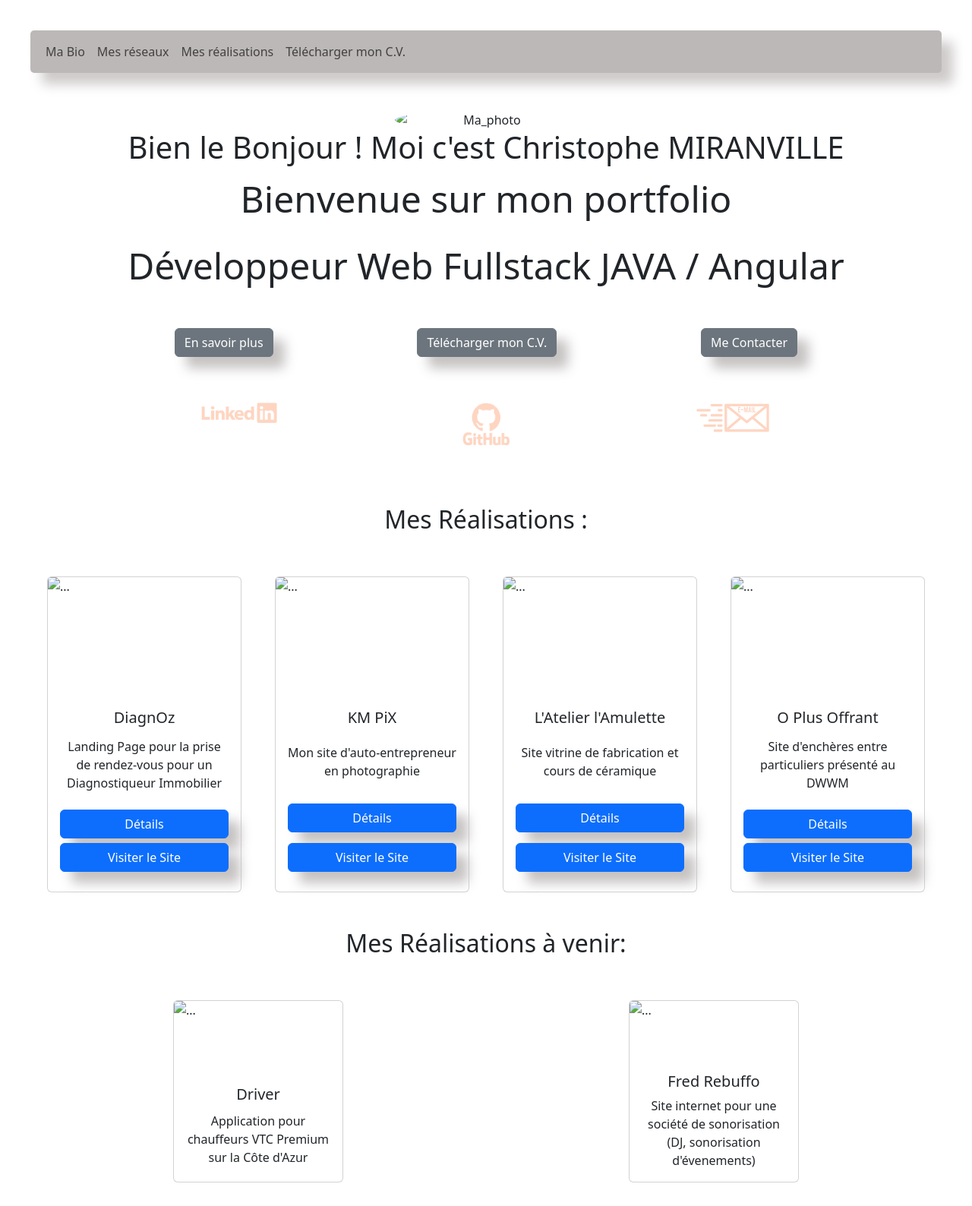
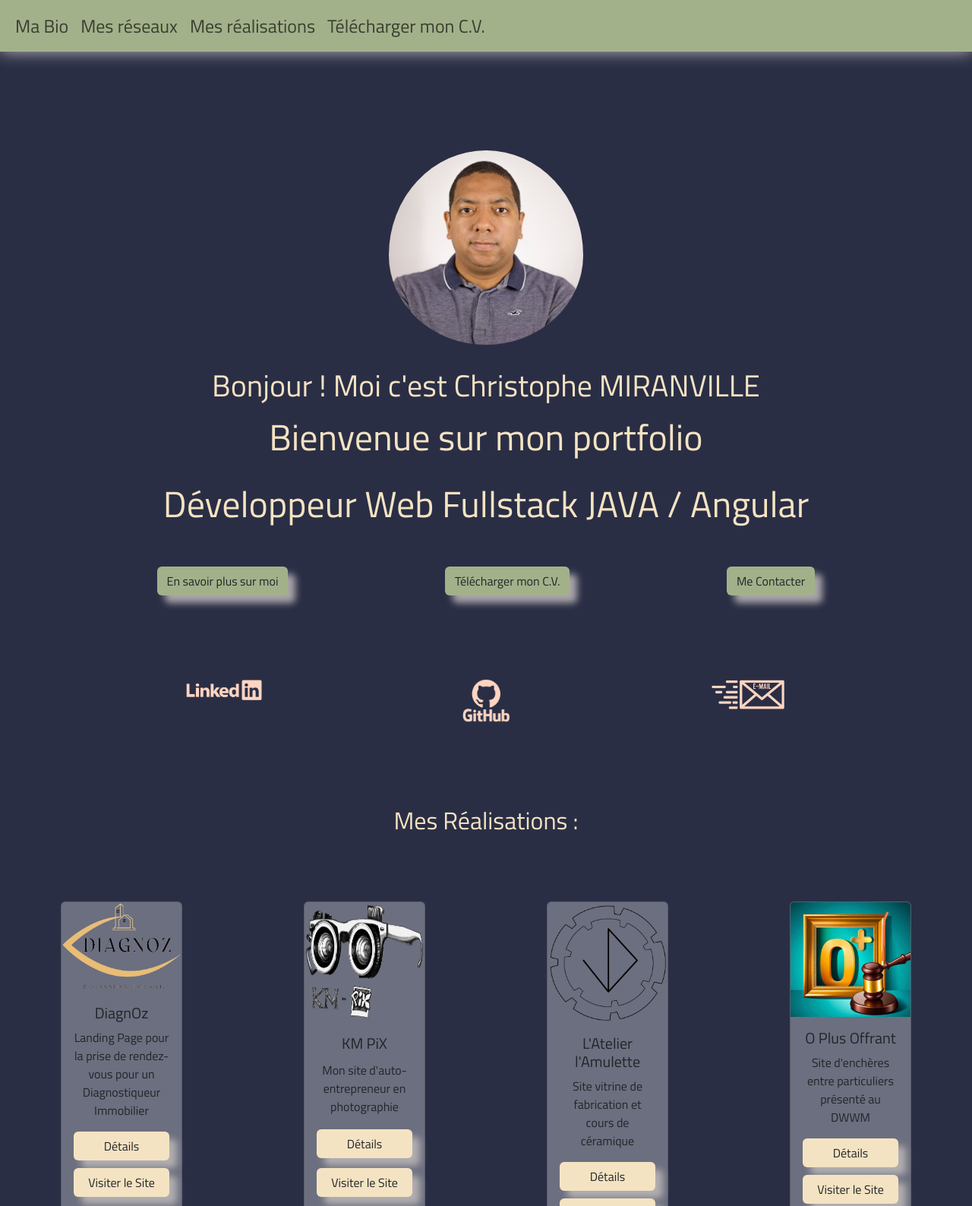
Before and after one commit to Christophe-miranville/Portfolio_dev_java, a plain HTML site: page index.html in a window 1280 px wide. Shown: the top 1588 px of the page at 76% size. Drawn offline with nearby package versions, Linux system fonts and the light colour scheme.

Commit message:
edit_color_and_add_modal_bio

```diff
--- a/index.html
+++ b/index.html
@@ -7,11 +7,16 @@
     <link rel="stylesheet" target="_blank" href="style.css">
     <link rel="stylesheet" target="_blank"
         href="https://cdn.jsdelivr.net/npm/bootstrap@5.3.3/dist/css/bootstrap.min.css">
+    <link rel="preconnect" href="https://fonts.googleapis.com">
+    <link rel="preconnect" href="https://fonts.gstatic.com" crossorigin>
+    <link
+        href="https://fonts.googleapis.com/css2?family=Titillium+Web:ital,wght@0,200;0,300;0,400;0,600;0,700;0,900;1,200;1,300;1,400;1,600;1,700&display=swap"
+        rel="stylesheet">
     <script src="https://cdn.jsdelivr.net/npm/bootstrap@5.3.3/dist/js/bootstrap.bundle.min.js" defer></script>
     <title>Portfolio - Christophe MIRANVILLE</title>
 </head>
 
-<body>
+<body id="body">
     <header>
         <nav class="navbar navbar-expand-lg">
             <div class="container-fluid">
@@ -21,33 +26,75 @@
                             <a class="nav-link" aria-current="page" href="#bio">Ma Bio</a>
                         </li>
                         <li class="nav-item">
-                            <a class="nav-link" aria-current="page" href="#">Mes réseaux</a>
+                            <a class="nav-link" aria-current="page" href="#socials">Mes réseaux</a>
                         </li>
                         <li class="nav-item">
                             <a class="nav-link" href="#projects">Mes réalisations</a>
                         </li>
-                        <li class="nav-item">
-                            <a class="nav-link" href="#">Télécharger mon C.V.</a>
-                        </li>
+                        <div>
+                            <li class="nav-item">
+                                <a class="nav-link" id="btn_green" target="_blank"
+                                    href="img\CV MIRANVILLE CHRISTOPHE DEV Java.pdf"
+                                    download="CV MIRANVILLE CHRISTOPHE DEV Java.pdf"> Télécharger mon C.V.</a>
+                            </li>
+                        </div>
 
                     </ul>
                 </div>
             </div>
         </nav>
     </header>
+
     <div class="bio" id="bio">
-        <img class="picture_of_me" src="../portfolio_avec_bootstrap/img/photo_author.png" alt="Ma_photo">
-        <h1 class="text-center">Bien le Bonjour ! Moi c'est Christophe MIRANVILLE</h1>
+        <img class="picture_of_me" src="img\photo_author.png" alt="Ma_photo">
+        <h1 class="text-center me">Bonjour ! Moi c'est Christophe MIRANVILLE</h1>
         <p class="welcome text-center">Bienvenue sur mon portfolio</p>
         <p class="welcome text-center">Développeur Web Fullstack JAVA / Angular</p>
         <div class="bio_button">
-            <button type="button" class="btn btn-secondary">En savoir plus</button>
-            <!-- <button type="button" class="btn btn-secondary">Téléchargez mon C.V. (btn)</button> -->
-            <a class="btn btn-secondary ddl" target="_blank" href="img\CV MIRANVILLE CHRISTOPHE DEV Java.pdf"
+            <button type="button" class="btn" id="btn_green" data-bs-toggle="modal" data-bs-target="#MeModal">
+                En savoir plus sur moi
+            </button>
+
+            <div class="modal fade" id="MeModal" tabindex="-1" aria-labelledby="MeModalLabel" aria-hidden="true">
+                <div class="modal-dialog">
+                    <div class="modal-content">
+                        <div class="modal-header">
+                            <h1 class="modal-title fs-5" id="MeModalLabel">Plus de précisions sur mes tâches
+                            </h1>
+                            <button type="button" class="btn-close" data-bs-dismiss="modal" id="btn-close"
+                                aria-label="Close"></button>
+                        </div>
+                        <div class="modal-body">
+                            <div>
+                                <h6 class="h6_bold">prez</h6>
+                                <p>
+                                    moi blabla
+                                </p>
+                            </div>
+                            <div>
+                                <h6 class="h6_bold">futur</h6>
+                                wewewe
+                            </div>
+                            <div>
+                                <h6 class="h6_bold">Mce que je peux apporter</h6>
+                                bonne humeur
+                            </div>
+                        </div>
+                        <div class="modal-footer">
+                            <button type="button" class="btn btn-secondary" data-bs-dismiss="modal"
+                                id="btn-close">Close</button>
+                        </div>
+                    </div>
+                </div>
+            </div>
+            <!-- <button type="button" class="btn" id="btn_green">Téléchargez mon C.V. (btn)</button> -->
+            <a class="btn ddl" id="btn_green" target="_blank" href="img\CV MIRANVILLE CHRISTOPHE DEV Java.pdf"
                 download="CV MIRANVILLE CHRISTOPHE DEV Java.pdf"> Télécharger mon C.V.</a>
-            <button type="button" class="btn btn-secondary">Me Contacter</button>
+            <a href="mailto:christophe.miranville@laposte.net" class="btn " alt="send_me_a_mail" id="btn_green"
+                target="_blank" rel="noreferrer">
+                Me Contacter </a>
         </div>
-        <div class="socials">
+        <div class="socials" id="socials">
             <div>
                 <a href="https://www.linkedin.com/in/christophe-miranville" target="_blank" rel="noreferrer">
                     <img class='logo_socials' src="img/LinkedIn_peach.png" alt="show_my_linkedin" /></a>
@@ -62,14 +109,15 @@
             </div>
         </div>
     </div>
-    <h2 class="text-center p-5" id="projects">Mes Réalisations :</h2>
+    <h2 class="text-center" id="projects">Mes Réalisations :</h2>
     <div class="cards d-flex justify-content-around ">
-        <div class="card" style="width: 16rem; height:26rem">
-            <img src="../portfolio_avec_bootstrap/img/Logo DiagnOz couleur.png" class="card-img-top" alt="...">
+        <div id="card" class="card" style="width: 16rem; height:26rem">
+            <img src="img/Logo DiagnOz couleur.png" class="card-img-top" alt="...">
             <div class="card-body ">
                 <h5 class="card-title">DiagnOz</h5>
                 <p class="card-text">Landing Page pour la prise de rendez-vous pour un Diagnostiqueur Immobilier</p>
-                <button type="button" class="btn btn-primary" data-bs-toggle="modal" data-bs-target="#DiagnozModal">
+                <button type="button" class="btn" id="button_project" data-bs-toggle="modal"
+                    data-bs-target="#DiagnozModal">
                     Détails
                 </button>
                 <div class="modal fade" id="DiagnozModal" tabindex="-1" aria-labelledby="DiagnozModalLabel"
@@ -79,21 +127,24 @@
                             <div class="modal-header">
                                 <h1 class="modal-title fs-5" id="DiagnozModalLabel">Plus de précisions sur mes tâches
                                 </h1>
-                                <button type="button" class="btn-close" data-bs-dismiss="modal"
+                                <button type="button" class="btn-close" data-bs-dismiss="modal" id="btn-close"
                                     aria-label="Close"></button>
                             </div>
                             <div class="modal-body">
                                 <div>
                                     <h6 class="h6_bold">Ce projet est un client en Freelance.</h6>
                                     <p>
-                                        Il s'est présenté pendant ma préparation au Titre Professionnel de DWWM. J'ai dû                                        mettre en place une organisation afin de ne délaisser aucune des tâches. C'est une landing page afin
+                                        Il s'est présenté pendant ma préparation au Titre Professionnel de DWWM. J'ai dû
+                                        mettre en place une organisation afin de ne délaisser aucune des tâches. C'est
+                                        une landing page afin
                                         d'effectuer une demande de rendez-vous pour un diagnostic immobilier. Il est
                                         utilisé par le gérant mais aussi sur les tablettes des salariés du client.
                                     </p>
                                 </div>
                                 <div>
                                     <h6 class="h6_bold">Ce que ce projet m'a apporté :</h6>
-                                    Client final, stress à gérer, des responsabilités vis à vis du client, des délais à respecter.
+                                    Client final, stress à gérer, des responsabilités vis à vis du client, des délais à
+                                    respecter.
                                     Répondre aux éxigences du client, débuguer ses clients et fixer les bugs suite au
                                     déploiement.
                                 </div>
@@ -103,21 +154,23 @@
                                 </div>
                             </div>
                             <div class="modal-footer">
-                                <button type="button" class="btn btn-secondary" data-bs-dismiss="modal">Close</button>
+                                <button type="button" class="btn btn-secondary" data-bs-dismiss="modal"
+                                    id="btn-close">Close</button>
                             </div>
                         </div>
                     </div>
                 </div>
-                <a target="_blank" href="https://www.diagnoz.immo/" class="btn btn-primary button_project">Visiter
+                <a target="_blank" href="https://www.diagnoz.immo/" class="btn" id="button_project">Visiter
                     le Site</a>
             </div>
         </div>
-        <div class="card" style="width: 16rem; height:26rem">
-            <img src="../portfolio_avec_bootstrap/img/kmpix.png" class="card-img-top" alt="...">
+        <div id="card" class="card" style="width: 16rem; height:26rem">
+            <img src="img/kmpix.png" class="card-img-top" alt="...">
             <div class="card-body">
                 <h5 class="card-title">KM PiX</h5>
                 <p class="card-text">Mon site d'auto-entrepreneur en photographie</p>
-                <button type="button" class="btn btn-primary" data-bs-toggle="modal" data-bs-target="#KmpixModal">
+                <button type="button" class="btn" id="button_project" data-bs-toggle="modal"
+                    data-bs-target="#KmpixModal">
                     Détails
                 </button>
                 <div class="modal fade" id="KmpixModal" tabindex="-1" aria-labelledby="KmpixModalLabel"
@@ -127,7 +180,7 @@
                             <div class="modal-header">
                                 <h1 class="modal-title fs-5" id="KmpixModalLabel">Plus de précisions sur mes tâches
                                 </h1>
-                                <button type="button" class="btn-close" data-bs-dismiss="modal"
+                                <button type="button" class="btn-close" data-bs-dismiss="modal" id="btn-close"
                                     aria-label="Close"></button>
                             </div>
                             <div class="modal-body">
@@ -147,30 +200,34 @@
                                     Celà m'a permis de voir que je pouvais faire ce que je voulais. J'ai pu
                                     essayer plusieurs outils.
                                     Et beaucoup de choix, je pense que mon site sera en évolution constante.
-                                    J'ai quand même une préfèrenceavec un client qui me fournit une maquette ou fournir une maquette
+                                    J'ai quand même une préfèrenceavec un client qui me fournit une maquette ou fournir
+                                    une maquette
                                     simple selon la demande du client.
                                 </div>
                                 <div>
                                     <h6 class="h6_bold">Mes tâches sur ce projet étaient essentiellement sur :</h6>
-                                    L'entièreté du projet car j'étais l'unique développeur freelance et j'en suis le client.
+                                    L'entièreté du projet car j'étais l'unique développeur freelance et j'en suis le
+                                    client.
                                 </div>
                             </div>
                             <div class="modal-footer">
-                                <button type="button" class="btn btn-secondary" data-bs-dismiss="modal">Close</button>
+                                <button type="button" class="btn btn-secondary" data-bs-dismiss="modal"
+                                    id="btn-close">Close</button>
                             </div>
                         </div>
                     </div>
                 </div>
-                <a target="_blank" href="https://kmpix.fr/" class="btn btn-primary button_project">Visiter le
+                <a target="_blank" href="https://kmpix.fr/" class="btn" id="button_project">Visiter le
                     Site</a>
             </div>
         </div>
-        <div class="card" style="width: 16rem; height:26rem">
-            <img src="../portfolio_avec_bootstrap/img/logo1.jpg" class="card-img-top" alt="...">
+        <div id="card" class="card" style="width: 16rem; height:26rem">
+            <img src="img/logo1.png" class="card-img-top" alt="...">
             <div class="card-body">
                 <h5 class="card-title">L'Atelier l'Amulette</h5>
                 <p class="card-text">Site vitrine de fabrication et cours de céramique</p>
-                <button type="button" class="btn btn-primary" data-bs-toggle="modal" data-bs-target="#AAmuletteModal">
+                <button type="button" class="btn" id="button_project" data-bs-toggle="modal"
+                    data-bs-target="#AAmuletteModal">
                     Détails
                 </button>
                 <div class="modal fade" id="AAmuletteModal" tabindex="-1" aria-labelledby="AAmuletteModalLabel"
@@ -180,43 +237,48 @@
                             <div class="modal-header">
                                 <h1 class="modal-title fs-5" id="AAmuletteModalLabel">Plus de précisions sur mes tâches
                                 </h1>
-                                <button type="button" class="btn-close" data-bs-dismiss="modal"
+                                <button type="button" class="btn-close" data-bs-dismiss="modal" id="btn-close"
                                     aria-label="Close"></button>
                             </div>
                             <div class="modal-body">
                                 <div>
                                     <h6 class="h6_bold">Ce projet est un client en Freelance.</h6>
                                     <p>
-Artisante en céramique sur la région Toulousaine souhaitant mettre à jour son site web. Une évolution en site e-commerce est prévu.
+                                        Artisante en céramique sur la région Toulousaine souhaitant mettre à jour son
+                                        site web. Une évolution en site e-commerce est prévu.
                                     </p>
                                 </div>
                                 <div>
                                     <h6 class="h6_bold">Ce que ce projet m'a apporté :</h6>
                                     La cliente voulait qu'on fasse le même site internet qu'elle avait en maquette.
-                                    J'ai pu proposer quelques modifications et certaines ont été acceptés par la cliente.
+                                    J'ai pu proposer quelques modifications et certaines ont été acceptés par la
+                                    cliente.
                                 </div>
                                 <div>
                                     <h6 class="h6_bold">Mes tâches sur ce projet étaient essentiellement sur :</h6>
                                     L'entièreté du projet car j'étais l'unique développeur freelance.
-                                    Prochainement, je vais développer le site sous forme de e-commerce afin d'y permettre la vente à distance.
+                                    Prochainement, je vais développer le site sous forme de e-commerce afin d'y
+                                    permettre la vente à distance.
                                 </div>
                             </div>
                             <div class="modal-footer">
-                                <button type="button" class="btn btn-secondary" data-bs-dismiss="modal">Close</button>
+                                <button type="button" class="btn btn-secondary" data-bs-dismiss="modal"
+                                    id="btn-close">Close</button>
                             </div>
                         </div>
                     </div>
                 </div>
-                <a target="_blank" href="https://lamulette-microatelier.com/"
-                    class="btn btn-primary button_project">Visiter le Site</a>
+                <a target="_blank" href="https://lamulette-microatelier.com/" class="btn" id="button_project">Visiter le
+                    Site</a>
             </div>
         </div>
-        <div class="card" style="width: 16rem; height:26rem">
-            <img src="../portfolio_avec_bootstrap/img/opluso.jpg" class="card-img-top" alt="...">
+        <div id="card" class="card" style="width: 16rem; height:26rem">
+            <img src="img/opluso.jpg" class="card-img-top" alt="...">
             <div class="card-body">
                 <h5 class="card-title">O Plus Offrant</h5>
                 <p class="card-text">Site d'enchères entre particuliers présenté au DWWM</p>
-                <button type="button" class="btn btn-primary" data-bs-toggle="modal" data-bs-target="#OPlusOModal">
+                <button type="button" class="btn" id="button_project" data-bs-toggle="modal"
+                    data-bs-target="#OPlusOModal">
                     Détails
                 </button>
                 <div class="modal fade" id="OPlusOModal" tabindex="-1" aria-labelledby="OPlusOModalLabel"
@@ -226,7 +288,7 @@ Artisante en céramique sur la région Toulousaine souhaitant mettre à jour son
                             <div class="modal-header">
                                 <h1 class="modal-title fs-5" id="OPlusOModalLabel">Plus de précisions sur mes tâches
                                 </h1>
-                                <button type="button" class="btn-close" data-bs-dismiss="modal"
+                                <button type="button" class="btn-close" data-bs-dismiss="modal" id="btn-close"
                                     aria-label="Close"></button>
                             </div>
                             <div class="modal-body">
@@ -241,8 +303,10 @@ Artisante en céramique sur la région Toulousaine souhaitant mettre à jour son
                                 <div>
                                     <h6 class="h6_bold">Ce que ce projet m'a apporté :</h6>
                                     Travail d'équipe en méthode AGILE.
-                                    Travailler en Sprint a été un réel atout afin d'être plus flexible à la demande de nos encadrants et aux remarques des autres équipes.
-                                    Les tâches et fonctionnalités sont conforment au Titre Professionnel de DWWM Fullstack.
+                                    Travailler en Sprint a été un réel atout afin d'être plus flexible à la demande de
+                                    nos encadrants et aux remarques des autres équipes.
+                                    Les tâches et fonctionnalités sont conforment au Titre Professionnel de DWWM
+                                    Fullstack.
                                     Nous avions des postes fictifs, le mien était Scrum Master.
                                 </div>
                                 <div>
@@ -252,32 +316,34 @@ Artisante en céramique sur la région Toulousaine souhaitant mettre à jour son
                                     - la page [d'acceuil], faire en sorte que lorsqu'on clique sur une catégorie nous
                                     sommes redirigés
                                     sur la page [articles] avec uniquement les articles de la catégories cliqué par
-                                    l'utilisateur tout en lui donnant la possibilité d'ajouter une catégorie supplémentaire. (REACT) - la page [vendre], le design (HTML & CSS).
+                                    l'utilisateur tout en lui donnant la possibilité d'ajouter une catégorie
+                                    supplémentaire. (REACT) - la page [vendre], le design (HTML & CSS).
                                 </div>
                             </div>
                             <div class="modal-footer">
-                                <button type="button" class="btn btn-secondary" data-bs-dismiss="modal">Close</button>
+                                <button type="button" class="btn btn-secondary" data-bs-dismiss="modal"
+                                    id="btn-close">Close</button>
                             </div>
                         </div>
                     </div>
                 </div>
-                <a target="_blank" href="https://o-plus-offrant-front-end-production.up.railway.app/"
-                    class="btn btn-primary button_project">Visiter le Site</a>
+                <a target="_blank" href="https://o-plus-offrant-front-end-production.up.railway.app/" class="btn"
+                    id="button_project">Visiter le Site</a>
             </div>
         </div>
     </div>
     <h2 class="text-center p-5">Mes Réalisations à venir:</h2>
     <div class="cards d-flex justify-content-around ">
 
-        <div class="card" style="width: 14rem; height:15rem">
-            <img src="../portfolio_avec_bootstrap/img/logo_daniel.png" class="card-img-top" alt="...">
+        <div id="card" class="card" style="width: 14rem; height:15rem">
+            <img src="img/logo_daniel.png" class="card-img-top" alt="...">
             <div class="card-body soon ">
                 <h5 class="card-title">Driver</h5>
                 <p class="card-text">Application pour chauffeurs VTC Premium sur la Côte d'Azur</p>
             </div>
         </div>
-        <div class="card" style="width: 14rem; height:15rem">
-            <img src="../portfolio_avec_bootstrap/img/logo_fred.jpg" class="card-img-top" alt="...">
+        <div id="card" class="card" style="width: 14rem; height:15rem">
+            <img src="img/logo_fred.jpg" class="card-img-top" alt="...">
             <div class="card-body soon ">
                 <h5 class="card-title">Fred Rebuffo</h5>
                 <p class="card-text">Site internet pour une société de sonorisation (DJ, sonorisation d'évenements)</p>
--- a/style.css
+++ b/style.css
@@ -1,70 +1,122 @@
-html {
-  margin: 40px;
+* {
+  margin: 0;
+  padding: 0;
+  box-sizing: border-box;
 }
-body{
-  position: relative;
+
+#body {
+  font-family: "Titillium Web", sans-serif;
+  background-color: #2A2E45;
+  color: #F4E3C2;
 }
-nav {
+
+header {
+  position: sticky;
+  top: 0px;
+  width: 100%;
+  z-index: 1000;
   margin-bottom: 50px;
+  background-color: #a3b18a;
+  box-shadow: 0px 0px 20px rgb(189, 184, 184);
+  font-size: 1.5rem;
 }
-.navbar {
-  background-color: rgb(189, 184, 184);
-  border-radius: 5px;
-  box-shadow: 15px 15px 15px rgba(189, 184, 184, 0.75);
+
+.navbar-nav{
+  justify-content: space-between;
 }
+
 .picture_of_me {
   display: block;
   width: 20%;
   border-radius: 50%;
   margin: 0 auto;
+  padding-bottom: 20px;
 }
+
+.me {
+  padding-top: 10px;
+}
+
 .bio {
   justify-content: center;
   align-items: center;
   text-align: center;
 }
+
 .welcome {
   font-size: 3rem;
 }
+
 .btn {
-  box-shadow: 15px 15px 15px rgba(189, 184, 184, 0.863);
+  box-shadow: 10px 10px 10px rgba(189, 184, 184, 0.863);
 }
+
 .card-img-top {
   height: 38%;
 }
+
 .socials,
 .bio_button {
   display: flex;
   justify-content: space-evenly;
   padding: 30px 0;
 }
+
 .logo_socials {
   width: 100px;
 }
+
 .card-body {
   text-align: center;
   justify-content: space-between;
   display: flex;
   flex-direction: column;
 }
-.button_project {
-  margin-bottom: 10px;
-}
+
 .soon {
   justify-content: space-evenly;
 }
+
 ul {
   display: flex;
 }
+
 li {
   list-style-type: none;
   border-radius: 5px;
 }
+
 li:hover {
   background-color: rgba(252, 252, 252, 0.748);
   transition: 1.5s;
 }
+
 .h6_bold {
   font-weight: bolder;
   padding-top: 30px;
 }
+
+#card {
+  background-color: rgba(255, 255, 255, 0.315);
+  margin: 80px;
+}
+
+#button_project {
+  margin-bottom: 10px;
+  background-color: #F4E3C2;
+}
+
+#btn_green,
+#btn-close {
+  background-color: #A3B18A;
+}
+
+#bio,
+#socials,
+#projects {
+  padding-top: 80px;
+
+}
+.modal-dialog{
+  color: black;
+}
```
Also changed, not shown: img/logo1.jpg (deleted), img/logo1.png (added), 1 other file.
